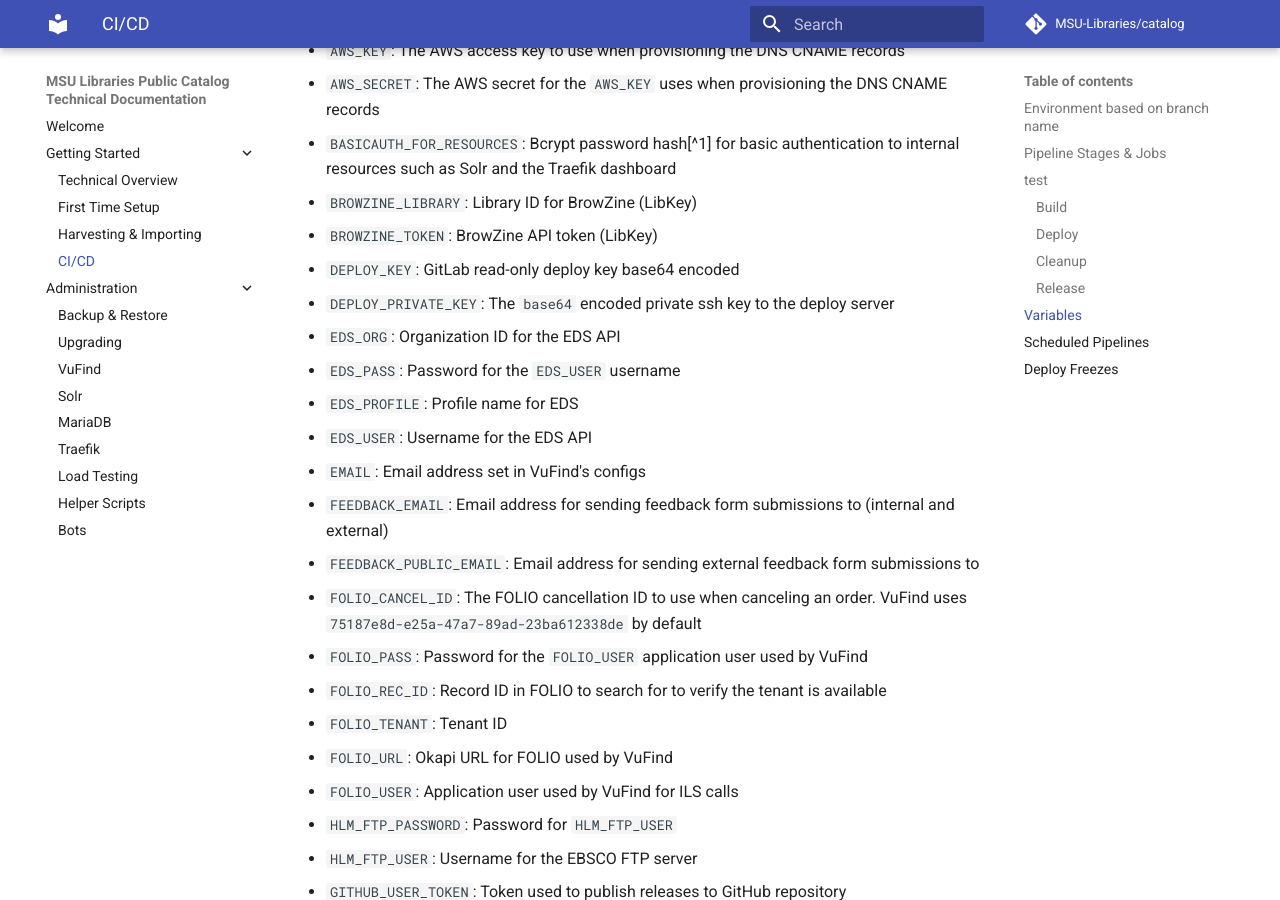
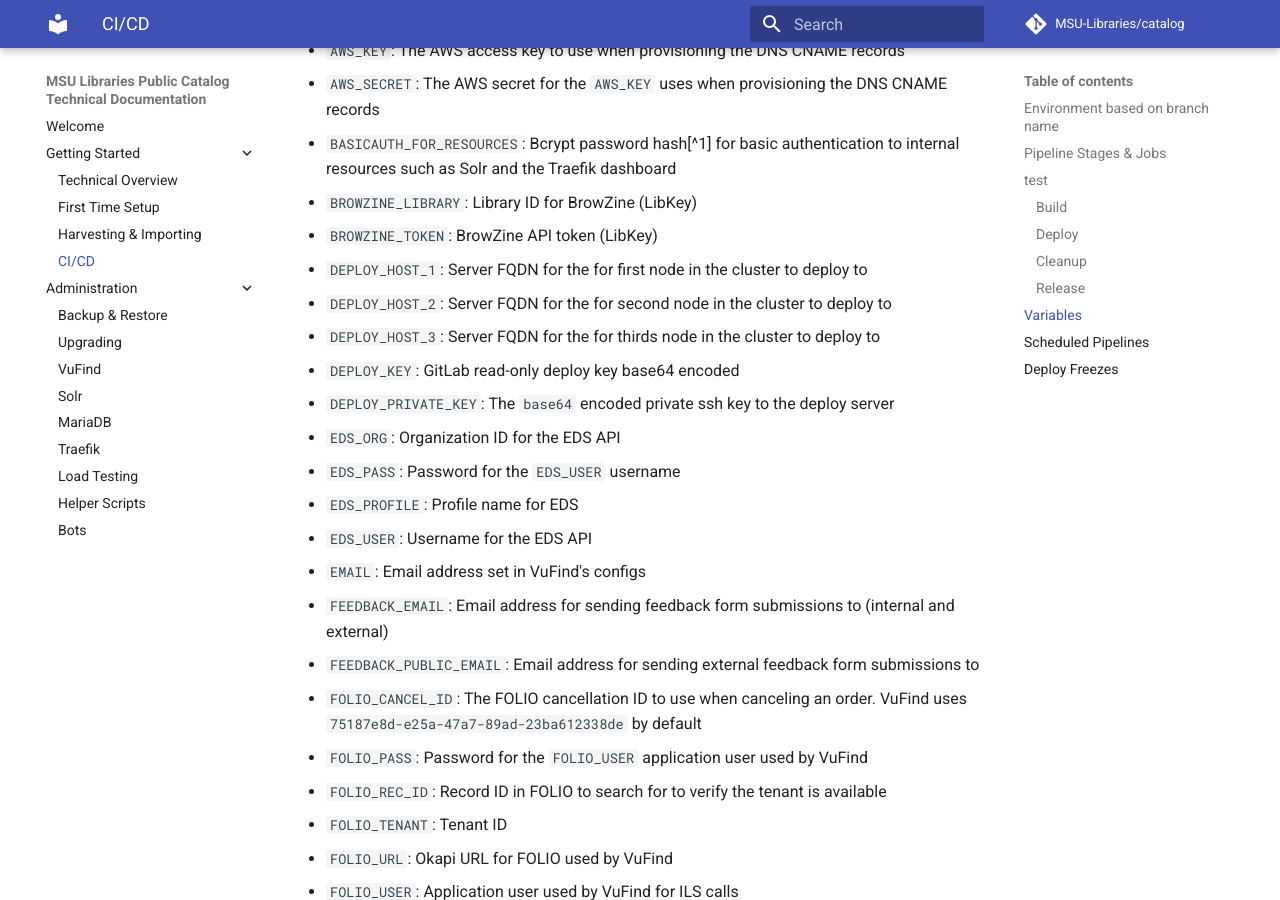
Before and after one commit to MSU-Libraries/catalog, an MkDocs documentation site: the page built from docs/CICD.md, in a window 1280 px wide and 900 px high, scrolled down 3347 px. Built offline with MkDocs 1.6.1 and Material for MkDocs 9.7.7, drawn with Linux system fonts in a browser that asks for light colours; comment, search, counter and statistics services are not loaded.

Commit message:
PC-1042 - Have deploy host pull from project CI settings

```diff
--- a/docs/CICD.md
+++ b/docs/CICD.md
@@ -119,6 +119,9 @@ For example: `devel-mytest*`.
 resources such as Solr and the Traefik dashboard
 * `BROWZINE_LIBRARY`: Library ID for BrowZine (LibKey)
 * `BROWZINE_TOKEN`: BrowZine API token (LibKey)
+* `DEPLOY_HOST_1`: Server FQDN for the for first node in the cluster to deploy to
+* `DEPLOY_HOST_2`: Server FQDN for the for second node in the cluster to deploy to
+* `DEPLOY_HOST_3`: Server FQDN for the for thirds node in the cluster to deploy to
 * `DEPLOY_KEY`: GitLab read-only deploy key base64 encoded
 * `DEPLOY_PRIVATE_KEY`: The `base64` encoded private ssh key to the deploy server
 * `EDS_ORG`: Organization ID for the EDS API
```
Also changed, not shown: .gitlab-ci.yml (+4 -4 lines), 16 other files.
